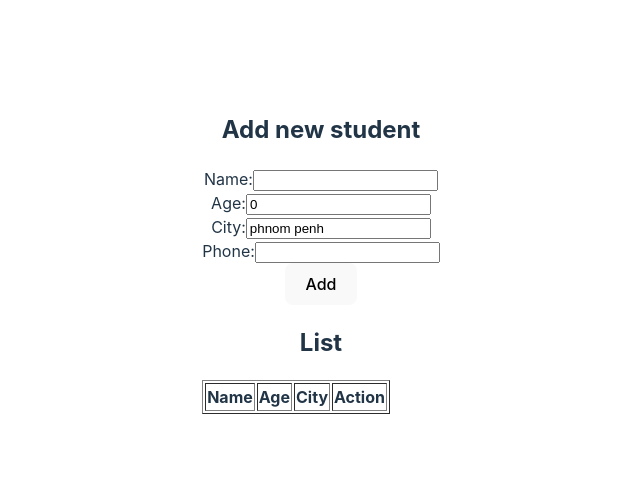
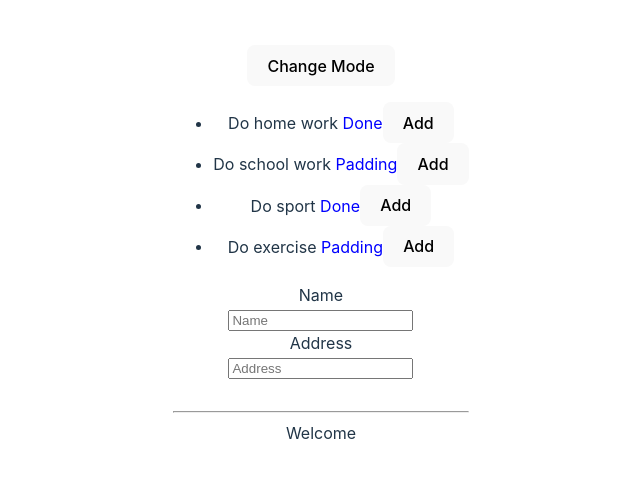
Before and after one commit to teavpiseth/full-stack-02, a React (Vite) app: page / in a window 1280 px wide. Shown: the part 147-624 px from the top of the page, without its empty margins (319-959 px from the left). Built offline with nearby package versions, Linux system fonts and the light colour scheme.

Commit message:
use memo

```diff
--- a/src/App.jsx
+++ b/src/App.jsx
@@ -4,6 +4,8 @@ import ModalComponent from "./lesson/adding-interactivity/ant-design/Modal";
 import StateAsSnapshot from "./lesson/adding-interactivity/state-as-snapshot/StateAsSnapshot";
 import StateComponentMemory from "./lesson/adding-interactivity/state-component-memory/StateComponentMemory";
 import UpdateObjectState from "./lesson/adding-interactivity/update-object/UpdateObjectState";
+import MemoComponent from "./lesson/hook/memo/MemoComponent";
+import UseEffect from "./lesson/hook/use-effect/UseEffect";
 
 function App() {
   return (
@@ -11,7 +13,9 @@ function App() {
       {/* <StateComponentMemory /> */}
       {/* <StateAsSnapshot /> */}
       {/* <ModalComponent /> */}
-      <UpdateObjectState />
+      {/* <UpdateObjectState /> */}
+      {/* <UseEffect /> */}
+      <MemoComponent />
     </>
   );
 }
--- a/src/lesson/adding-interactivity/ant-design/Modal.jsx
+++ b/src/lesson/adding-interactivity/ant-design/Modal.jsx
@@ -1,7 +1,7 @@
 import { useState } from "react";
 import { Button, Modal } from "antd";
 const StateComponentMemory = () => {
-  const [isModalOpen, setIsModalOpen] = useState(false);
+  const [isModalOpen, setIsModalOpen] = useState(true);
   const showModal = () => {
     setIsModalOpen(true);
   };
@@ -23,7 +23,7 @@ const StateComponentMemory = () => {
         onCancel={handleCancel}
         closeIcon={<>Close</>}
         width={1000}
-        afterClose={() => alert("Modal just closed!")}
+        // afterClose={() => alert("Modal just closed!")}
       >
         <p>Some contents...</p>
         <p>Some contents...</p>
--- a/src/lesson/adding-interactivity/update-object/UpdateObjectState.jsx
+++ b/src/lesson/adding-interactivity/update-object/UpdateObjectState.jsx
@@ -1,4 +1,5 @@
-import { useState } from "react";
+import { Modal } from "antd";
+import { useEffect, useState } from "react";
 import { useImmer } from "use-immer";
 
 const initValue = {
@@ -18,7 +19,6 @@ export default function UpdateObjectState() {
   const [person, updatePerson] = useImmer(initValue);
 
   const [listStudent, setListStudent] = useState([]);
-  console.log(listStudent, "listStudent");
 
   const [isEdit, setIsEdit] = useState(null);
   const onDeleteStudent = (index) => {
@@ -48,8 +48,39 @@ export default function UpdateObjectState() {
       updatePerson(initValue);
     }
   }
+  // const openModal = true;
+  const [openModal, setOpenModal] = useState(false);
+
+  // handle component mount
+  // useEffect(() => {
+
+  // }, []);
+
+  useEffect(() => {
+    setTimeout(() => {
+      setOpenModal(true);
+    }, 5000);
+    console.log("life cycle component mount");
+  }, []);
+
+  useEffect(() => {
+    console.log("life cycle component update");
+  }, [openModal, person]);
   return (
     <div>
+      <Modal
+        title="Advertisement"
+        open={openModal}
+        footer={null}
+        onCancel={() => setOpenModal(false)}
+        closeIcon={<>Close</>}
+        width={1000}
+        // afterClose={() => alert("Modal just closed!")}
+      >
+        <p>Some contents...</p>
+        <p>Some contents...</p>
+        <p>Some contents...</p>
+      </Modal>
       <h2>Add new student</h2>
       <label>Name:</label>
       <input
--- /dev/null
+++ b/src/lesson/hook/memo/Greeting.jsx
@@ -0,0 +1,31 @@
+/* eslint-disable react/prop-types */
+
+import { Select } from "antd";
+import React from "react";
+import { status } from "./data";
+
+function Greeting({ name, todo, onUpdate }) {
+  console.log("re-render", name);
+  return (
+    <div>
+      Welcome {name}
+      <ul>
+        {todo?.map((item, i) => {
+          return (
+            <li key={i}>
+              {item.message}{" "}
+              <Select
+                value={item.status}
+                style={{ width: 120 }}
+                onChange={(value) => onUpdate(i, value)}
+                options={status}
+              />
+            </li>
+          );
+        })}
+      </ul>
+    </div>
+  );
+}
+
+export default React.memo(Greeting);
--- /dev/null
+++ b/src/lesson/hook/memo/MemoComponent.jsx
@@ -0,0 +1,76 @@
+import React, { useMemo, useState } from "react";
+import Greeting from "./Greeting";
+import { status } from "./data";
+
+const todo = [
+  { message: "Do home work", status: 1 },
+  { message: "Do school work", status: 2 },
+  { message: "Do sport", status: 1 },
+  { message: "Do exercise", status: 2 },
+];
+export default function MemoComponent() {
+  const [name, setName] = useState("");
+  const [todoName, setTodoName] = useState([]);
+  const [address, setAddress] = useState("");
+  const [mode, setMode] = useState("white");
+
+  function callBack() {
+    return todoName?.filter((item) => item.status !== 1);
+  }
+  const todoNameFilter = useMemo(callBack, [todoName]);
+
+  todoName?.filter((item) => item.status !== "Done");
+
+  function updateTodo(index, newStatus) {
+    // console.log("updateTodo", index, newStatus);
+    let newTodo = [...todoNameFilter];
+    newTodo[index].status = newStatus;
+    console.log("new todo", newTodo);
+    setTodoName(todoNameFilter);
+  }
+
+  return (
+    <div style={{ background: mode, padding: "10px" }}>
+      <button onClick={() => setMode(mode === "white" ? "#ccc" : "white")}>
+        Change Mode
+      </button>
+      <ul>
+        {todo?.map((item, i) => {
+          return (
+            <li key={i}>
+              {item.message}{" "}
+              <span style={{ color: "blue" }}>
+                {status?.find((obj) => obj.value === item.status)?.label}
+              </span>
+              <button onClick={() => setTodoName([...todoName, item])}>
+                Add
+              </button>
+            </li>
+          );
+        })}
+      </ul>
+      <label>Name</label>
+      <br />
+      <input
+        placeholder="Name"
+        value={name}
+        type="text"
+        onChange={(e) => setName(e.target.value)}
+      />
+      <br />
+      <label>Address</label>
+      <br />
+      <input
+        placeholder="Address"
+        value={address}
+        type="text"
+        onChange={(e) => setAddress(e.target.value)}
+      />
+      <br />
+      <br />
+      <hr />
+      <Greeting name={name} todo={todoNameFilter} onUpdate={updateTodo} />
+      {/* <NoProps /> */}
+    </div>
+  );
+}
--- /dev/null
+++ b/src/lesson/hook/memo/data.js
@@ -0,0 +1,5 @@
+export const status = [
+  { value: 1, label: "Done" },
+  { value: 2, label: "Padding" },
+  { value: 3, label: "In progress" },
+];
--- /dev/null
+++ b/src/lesson/hook/use-effect/ReadMore.jsx
@@ -0,0 +1,32 @@
+import { Modal } from "antd";
+import { useEffect, useState } from "react";
+
+export default function ReadMore() {
+  const [count, setCount] = useState(0);
+
+  useEffect(() => {
+    console.log("Mount");
+  }, []); // componentDidMount
+  const [color, setColor] = useState("black");
+  useEffect(() => {
+    console.log("Update", count);
+  }, [count, color]); // component didUpdate
+
+  return (
+    <div>
+      <p style={{ color: color }}>
+        Read more sample sample sample sample sample sample sample sample sample
+        sample sample sample sample sample sample sample sample sample sample
+        sample sample sample sample sample sample sample sample sample sample
+        sample sample sample sample sample sample sample sample sample sample
+        sample sample sample sample sample sample sample sample sample sample
+        sample sample sample sample sample sample sample sample sample sample
+        sample sample sample
+      </p>
+      <button onClick={() => setColor(color === "black" ? "blue" : "black")}>
+        Change Color
+      </button>
+      <button onClick={() => setCount(count + 1)}>Count: {count}</button>
+    </div>
+  );
+}
--- /dev/null
+++ b/src/lesson/hook/use-effect/UseEffect.jsx
@@ -0,0 +1,41 @@
+import { useEffect, useState } from "react";
+import ReadMore from "./ReadMore";
+import { Modal } from "antd";
+
+export default function UseEffect() {
+  const [isModalOpen, setIsModalOpen] = useState(false);
+  const [isReadMore, setIsReadMore] = useState(false);
+  useEffect(() => {
+    setTimeout(() => {
+      setIsModalOpen(true);
+    }, 5000);
+    console.log("parent mounted");
+  }, []);
+  return (
+    <div>
+      <Modal
+        title="Basic Modal"
+        open={isModalOpen}
+        closeIcon={<>Close</>}
+        width={1000}
+        onCancel={() => setIsModalOpen(false)}
+        // afterClose={() => alert("Modal just closed!")}
+      >
+        <p>Some contents...</p>
+        <p>Some contents...</p>
+        <p>Some contents...</p>
+      </Modal>
+      sample sample sample sample sample sample sample sample sample sample
+      sample sample sample sample sample sample sample sample sample sample
+      sample sample sample sample sample sample sample sample sample sample
+      sample sample sample sample sample sample sample sample sample sample
+      sample sample sample sample sample sample sample sample sample sample
+      sample sample sample sample sample sample sample sample sample sample
+      sample sample sample
+      <button onClick={() => setIsReadMore(!isReadMore)}>
+        {isReadMore ? "close Read More" : "open Read More"}
+      </button>
+      {isReadMore && <ReadMore />}
+    </div>
+  );
+}
--- a/src/main.jsx
+++ b/src/main.jsx
@@ -4,7 +4,7 @@ import App from "./App.jsx";
 import "./index.css";
 
 ReactDOM.createRoot(document.getElementById("root")).render(
-  <React.StrictMode>
-    <App />
-  </React.StrictMode>
+  // <React.StrictMode>
+  <App />
+  // </React.StrictMode>
 );
```
Also changed, not shown: src/lesson/hook/memo/NoProps.jsx (added, +9 -0 lines).
